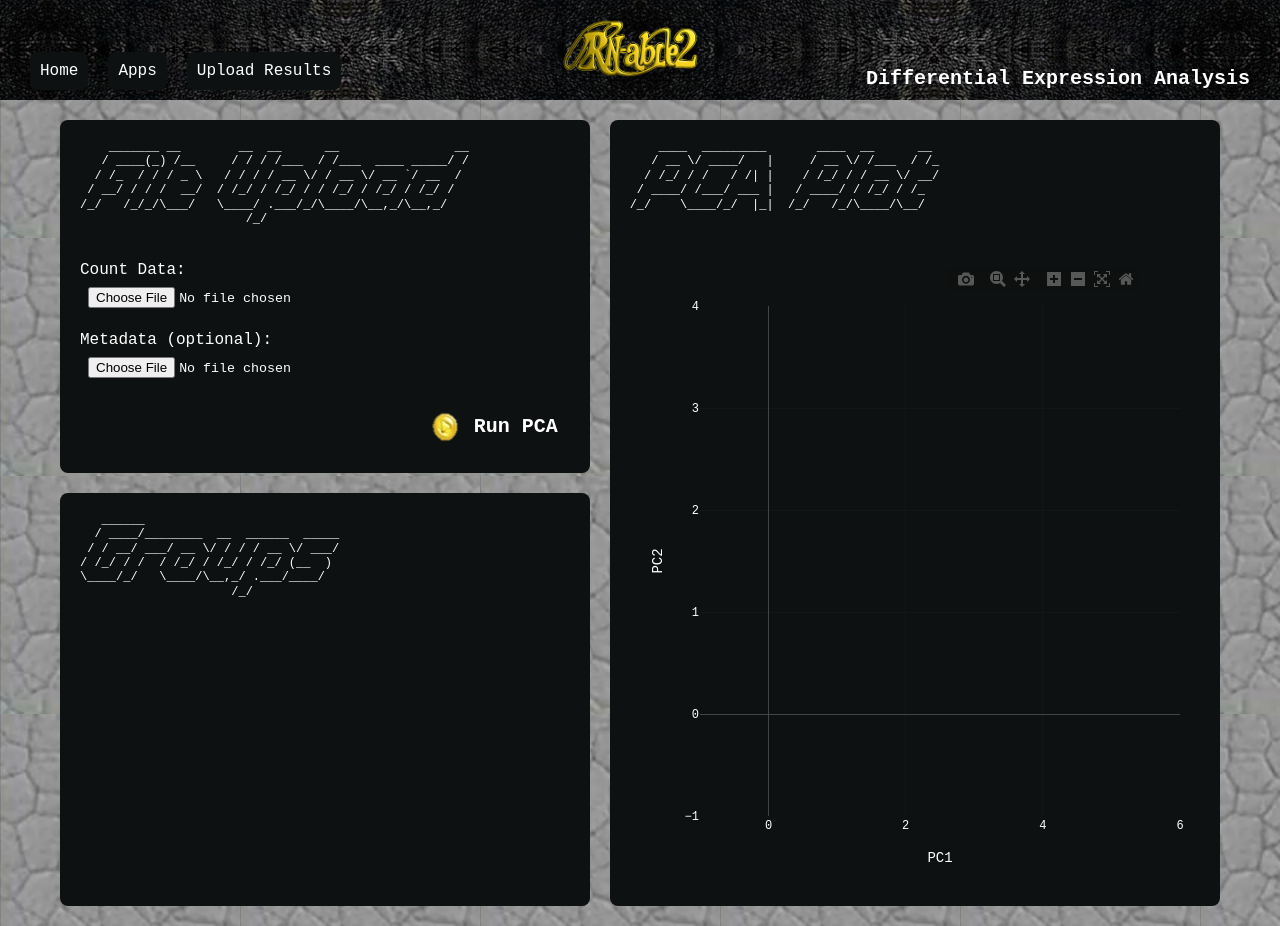
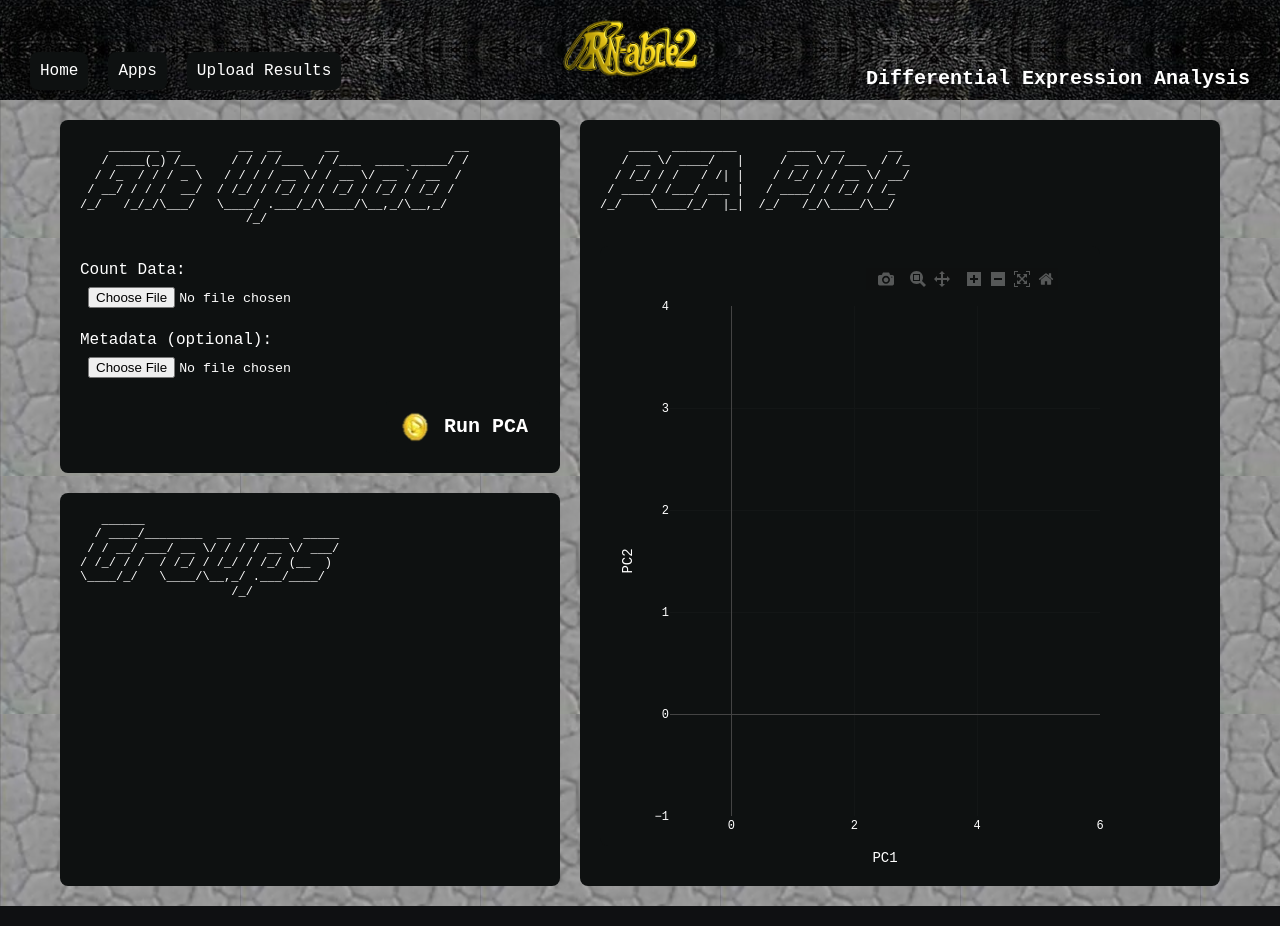
Before and after one commit to rbednarek/rn-able-2, a Django app: template rnable_2/de_analysis/templates/de_analysis/analysis.html in a window 1280 px wide. Run offline with Django 5.2, Linux system fonts and the light colour scheme; the template is opened without the code that fills it, so the values that code supplies are empty; some libraries are stand-ins or nearby versions.

Commit message:
css work for formatting fixes

```diff
--- a/rnable_2/de_analysis/templates/de_analysis/analysis.html
+++ b/rnable_2/de_analysis/templates/de_analysis/analysis.html
@@ -144,7 +144,8 @@
             groups[group].pc2.push(plotConfig.pc2[i]);
         });
 
-        Object.entries(groups).forEach(([groupName, groupData]) => {
+        Object.entries(groups).forEach(([groupName, groupData], idx) => {
+            const color = customPalette[idx % customPalette.length];
             traces.push({
                 x: groupData.pc1,
                 y: groupData.pc2,
@@ -152,7 +153,14 @@
                 type: 'scatter',
                 name: groupName,
                 text: groupData.samples,
-                marker: {size: 10}
+                marker: {
+                    size: 10,
+                    color: color,
+                    line: {
+                        width: 1,
+                        color: getOutlineColor(color)
+                        }
+                    }
             });
         });
     } else {
@@ -172,10 +180,19 @@
         yaxis: {title: `PC2 ({{ pca_data.pc2_variance|floatformat:2 }}%)`},
         margin: {t: 40, l: 50, r: 20, b: 50},
         paper_bgcolor: '#0e1111',
-        plot_bgcolor: '#1a1c1c',
+        plot_bgcolor: '#0e1111',
         font: {color: '#fff', family: 'Courier New, monospace'},
         hovermode: 'closest',
-        dragmode: 'select'
+        dragmode: 'select',
+        legend: {
+        orientation: 'h',  // horizontal
+        x: 0,
+        y: -0.2,           // move below plot
+        xanchor: 'left',
+        yanchor: 'top',
+        font: { color: '#fff' },
+        itemwidth: 80
+    }
     };
 
     // Use Plotly.react to update existing plot
@@ -210,8 +227,7 @@
             hideLoading();
             return;
         }
-        const newURL = `{% url 'de_analysis:de-analysis' %}?session_id=${uploadData.session_id}`;
-        window.history.pushState({session: uploadData.session_id}, '', newURL);
+
 
         // Run PCA
         const pcaResponse = await fetch("{% url 'de_analysis:run_pca' %}", {
@@ -239,6 +255,8 @@
             alert('PCA failed: ' + pcaData.error);
             hideLoading();
         }
+        const newURL = `{% url 'de_analysis:de-analysis' %}?session_id=${uploadData.session_id}`;
+        window.history.pushState({session: uploadData.session_id}, '', newURL);
         //    Run function to update PCA plot here
         //    Overwrite file upload container displaying basic stats ie Session ID, sample #, gene #, Group #,
         //    with option to download CSV with Session, file name info, date created for record keeping
@@ -272,7 +290,8 @@
             groups[group].pc2.push(pcaData.plot_config.pc2[i]);
         });
 
-        Object.entries(groups).forEach(([groupName, groupData]) => {
+        Object.entries(groups).forEach(([groupName, groupData], idx) => {
+            const color = customPalette[idx % customPalette.length];
             traces.push({
                 x: groupData.pc1,
                 y: groupData.pc2,
@@ -306,10 +325,19 @@
         yaxis: {title: `PC2 (${pcaData.pc2_variance.toFixed(2)}%)`},
         margin: {t: 40, l: 50, r: 20, b: 50},
         paper_bgcolor: '#0e1111',
-        plot_bgcolor: '#1a1c1c',
+        plot_bgcolor: '#0e1111',
         font: {color: '#fff', family: 'Courier New, monospace'},
         hovermode: 'closest',
-        dragmode: 'lasso'
+        dragmode: 'select',
+        legend: {
+        orientation: 'h',  // horizontal
+        x: 0,
+        y: -0.2,           // move below plot
+        xanchor: 'left',
+        yanchor: 'top',
+        font: { color: '#fff' },
+        itemwidth: 80
+    }
     };
 
     // Update plot using Plotly.react
@@ -336,13 +364,13 @@
 
     const dateTime = new Date().toLocaleString();
     uploadContainer.innerHTML = `
-        <pre class="ascii-title-small">
+        <div class="ascii-title-small">
     ____                  ____
    / __ \___  _______  __/ / /______
   / /_/ / _ \/ ___/ / / / / __/ ___/
  / _, _/  __(__  ) /_/ / / /_(__  )
 /_/ |_|\___/____/\__,_/_/\__/____/
-        </pre>
+        </div>
 
         <div style="color: white;">
             <p><strong>Session:</strong> ${sessionId}</p>
--- a/rnable_2/static/css/main.css
+++ b/rnable_2/static/css/main.css
@@ -223,6 +223,16 @@
     margin-bottom: 20px;
 }
 
+.ascii-wrapper {
+    font-family: 'Courier New', Courier, monospace;
+    white-space: pre;
+    line-height: 1.2;
+    font-size: 12px;
+    color: white;
+    margin-bottom: 20px;
+    width: max-content; /* prevents wrapping */
+}
+
 .forum-sections {
     background-color: #0e1111;
     padding: 20px;
@@ -411,10 +421,11 @@
    ============================================ */
 .de-layout {
     display: grid;
-    grid-template-columns: auto 1fr; /* left column adapts to widest content, right fills remaining */
+    grid-template-columns: 500px 1fr; /* left column adapts to widest content, right fills remaining */
     grid-template-rows: auto 1fr;    /* top = upload, bottom = groups */
     gap: 20px;                       /* horizontal and vertical gap */
     width: 100%;
+    max-width: 100%;
 }
 
 /* Left column - upload container (top) */
@@ -426,6 +437,7 @@
     border-radius: 8px;
     color: white;
     font-family: 'Courier New', Courier, monospace;
+
 }
 
 /* Left column - groups container (bottom) */
@@ -437,7 +449,7 @@
     border-radius: 8px;
     color: white;
     font-family: 'Courier New', Courier, monospace;
-    height: calc(100% - <upload-container-height> - 20px);
+    /*height: calc(100% - <upload-container-height> - 20px);*/
 }
 
 /* Right column - plot container (spans full height) */
@@ -445,11 +457,12 @@
     grid-column: 2;
     grid-row: 1 / 3; /* spans both rows of left column */
     background-color: #0e1111;
-    padding: 20px 40px 20px 20px;
-    box-sizing: border-box;
+    padding: 20px 40px 40px 20px;
     border-radius: 8px;
+    display: flex;
+    flex-direction: column;
+    /*overflow: hidden;*/
     min-height: 600px;
-    width: 100%;
 }
 
 
@@ -589,3 +602,18 @@
 :root {
     --plot-colors: #c9ba30ff, #4CAF50, #85247dff, #1c7c94ff, #8d2a19ff, #503d2aff, #d1495bff, #007f5fff, #6e6e6eff, #fff;
 }
+
+
+#scatter-plot {
+  width: 500px;
+  height: 500px;
+}
+
+@media (max-width: 600px) {
+  #scatter-plot {
+    width: 100%;
+    aspect-ratio: 1 / 1;
+    max-width: 600px; /* keeps square-ish ratio */
+    max-height: 600px;
+  }
+}
```
